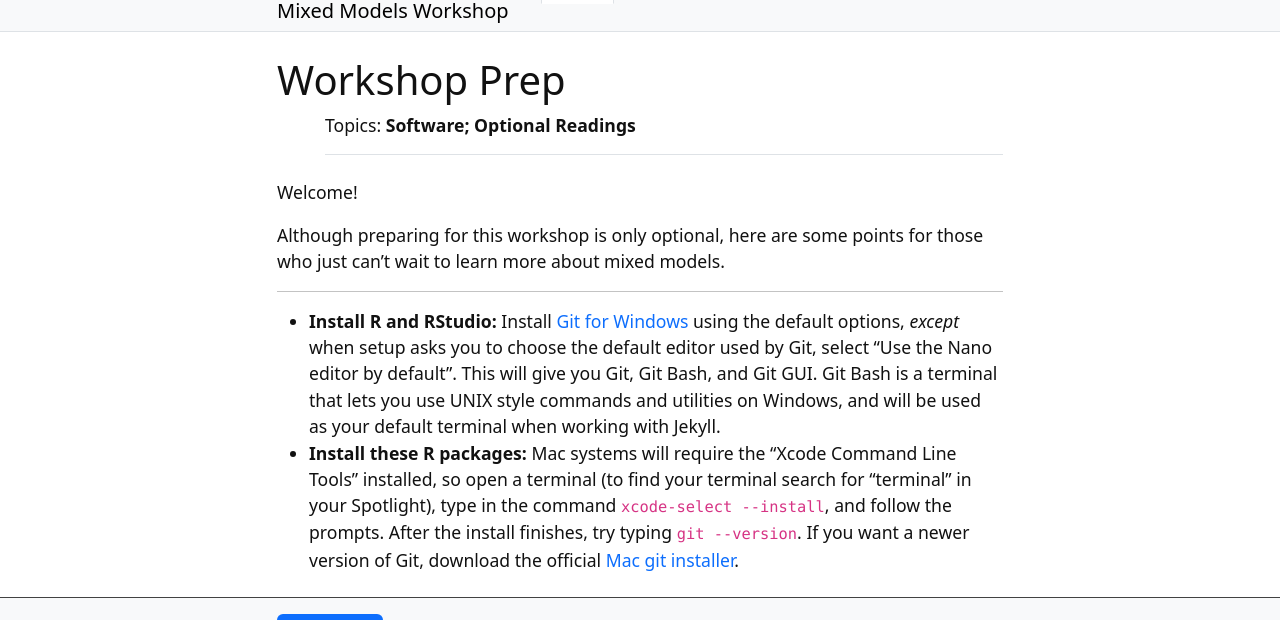
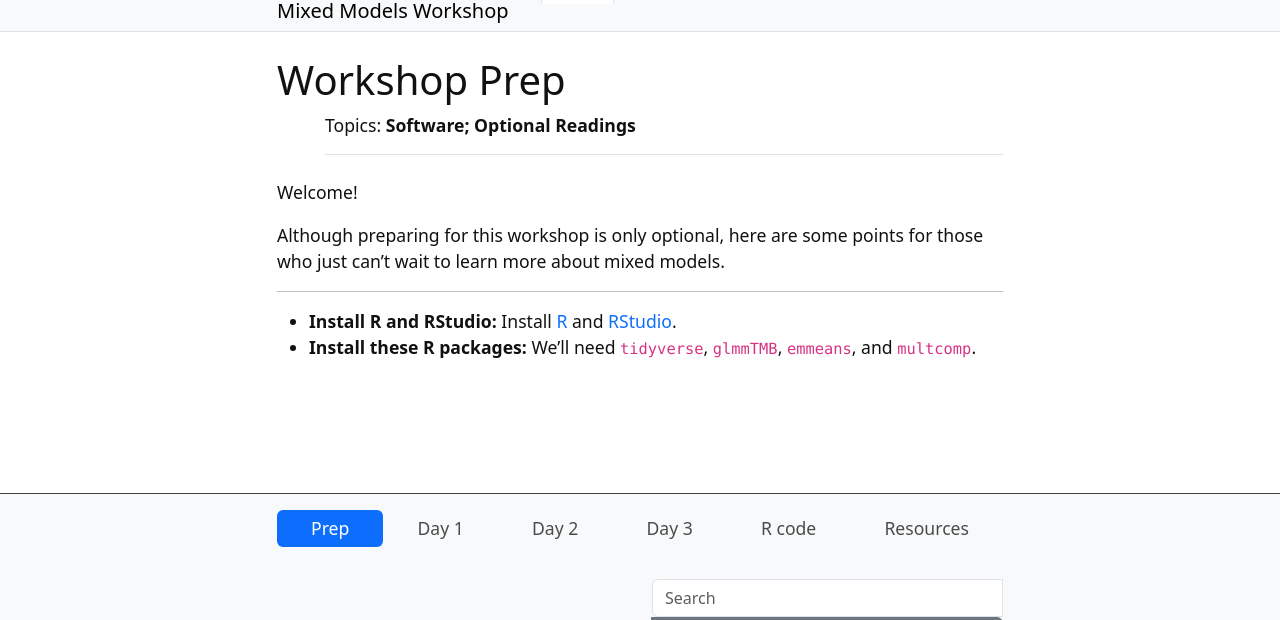
Before and after one commit to jlacasa/mixed-models-spring25, a Jekyll site: the page built from content/0-prep.md, in a window 1280 px wide, cut to the strip 121-741 px from the top of the page. Built offline with Jekyll 4.4.1, drawn with Linux system fonts in a browser that asks for light colours.

Commit message:
Update 0-prep.md

```diff
--- a/content/0-prep.md
+++ b/content/0-prep.md
@@ -10,5 +10,5 @@ Although preparing for this workshop is only optional, here are some points for
 
 -------------
 
-- **Install R and RStudio:** Install [Git for Windows](https://git-scm.com/downloads){:target="_blank" rel="noopener"} using the default options, *except* when setup asks you to choose the default editor used by Git, select "Use the Nano editor by default". This will give you Git, Git Bash, and Git GUI. Git Bash is a terminal that lets you use UNIX style commands and utilities on Windows, and will be used as your default terminal when working with Jekyll.
-- **Install these R packages:** Mac systems will require the "Xcode Command Line Tools" installed, so open a terminal (to find your terminal search for "terminal" in your Spotlight), type in the command `xcode-select --install`, and follow the prompts. After the install finishes, try typing `git --version`. If you want a newer version of Git, download the official [Mac git installer](https://git-scm.com/downloads){:target="_blank" rel="noopener"}.
+- **Install R and RStudio:** Install [R](https://cran.r-project.org/){:target="_blank" rel="noopener"} and [RStudio](https://posit.co/download/rstudio-desktop/){:target="_blank" rel="noopener"}.
+- **Install these R packages:** We'll need `tidyverse`, `glmmTMB`, `emmeans`, and `multcomp`.
```
